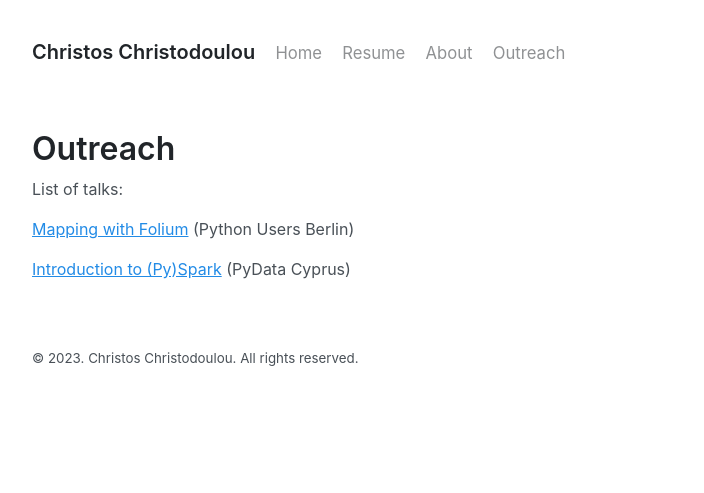
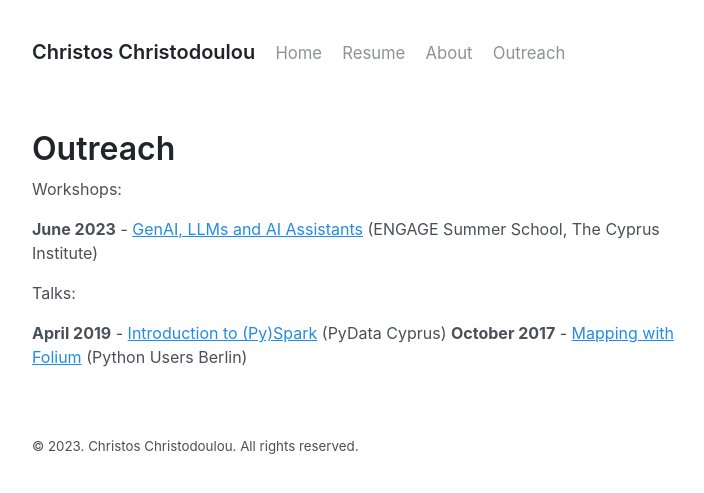
Before and after one commit to chr7stos/chr7stos.github.io, a Jekyll site: the page built from _pages/outreach.md, in a window 1280 px wide. Shown: the top 493 px of the page, without its empty margins (272-976 px from the left). Built offline with Jekyll 4.4.1, drawn with Linux system fonts in a browser that asks for light colours.

Commit message:
Update outreach.md

```diff
--- a/_pages/outreach.md
+++ b/_pages/outreach.md
@@ -4,9 +4,13 @@ title: Outreach
 permalink: /outreach
 ---
 
-List of talks:
+
+Workshops:
+
+__June 2023__ - [GenAI, LLMs and AI Assistants]() (ENGAGE Summer School, The Cyprus Institute)
+
+Talks:
 
 
-[Mapping with Folium](https://www.meetup.com/Python-Users-Berlin-PUB/events/xmdjfmywpbmb/) (Python Users Berlin)
-
-[Introduction to (Py)Spark](https://www.meetup.com/fr-FR/PyData-Cyprus/events/259617209/) (PyData Cyprus)
+__April 2019__ -  [Introduction to (Py)Spark](https://www.meetup.com/fr-FR/PyData-Cyprus/events/259617209/) (PyData Cyprus)
+__October 2017__ - [Mapping with Folium](https://www.meetup.com/Python-Users-Berlin-PUB/events/xmdjfmywpbmb/) (Python Users Berlin)
```
